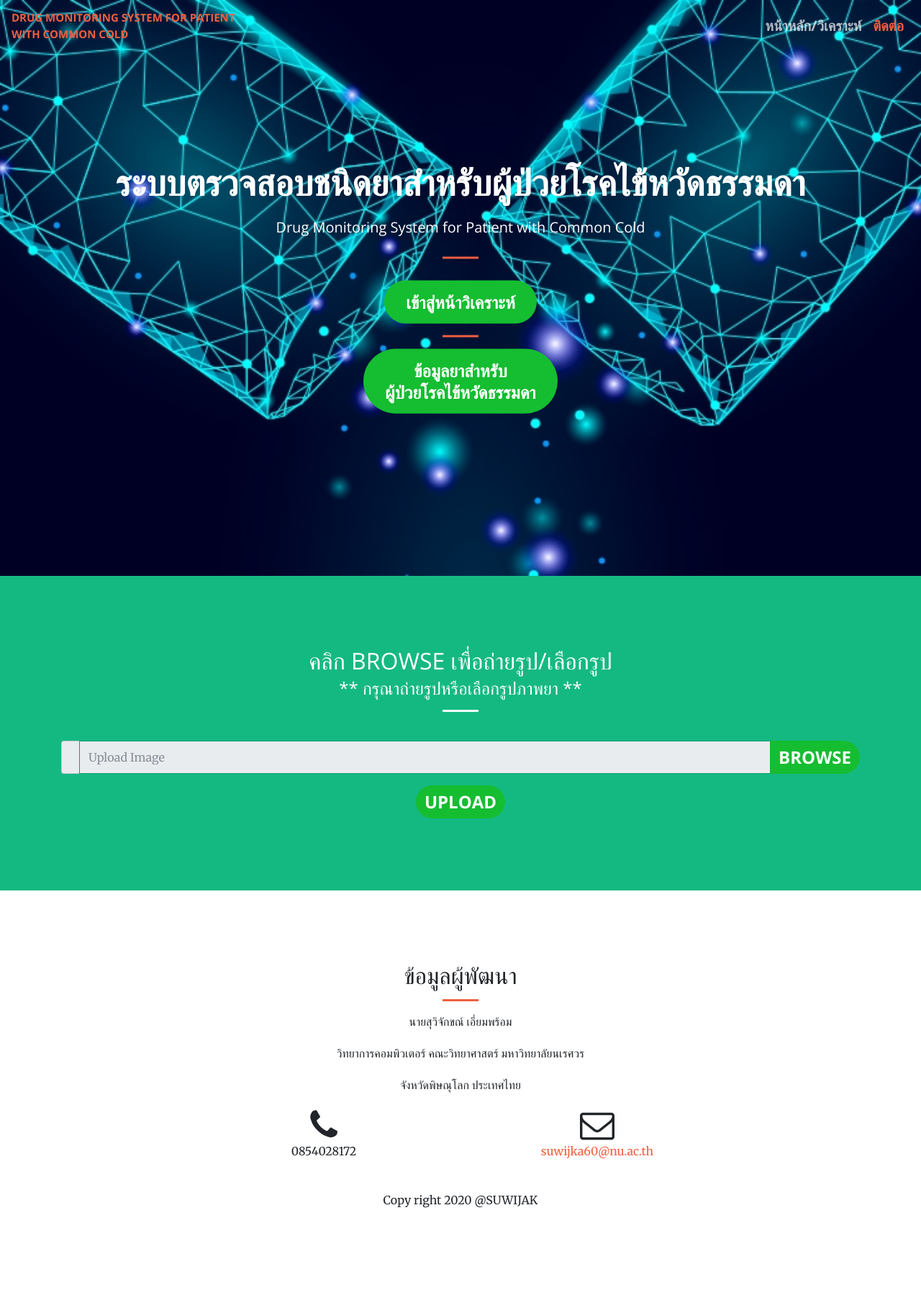
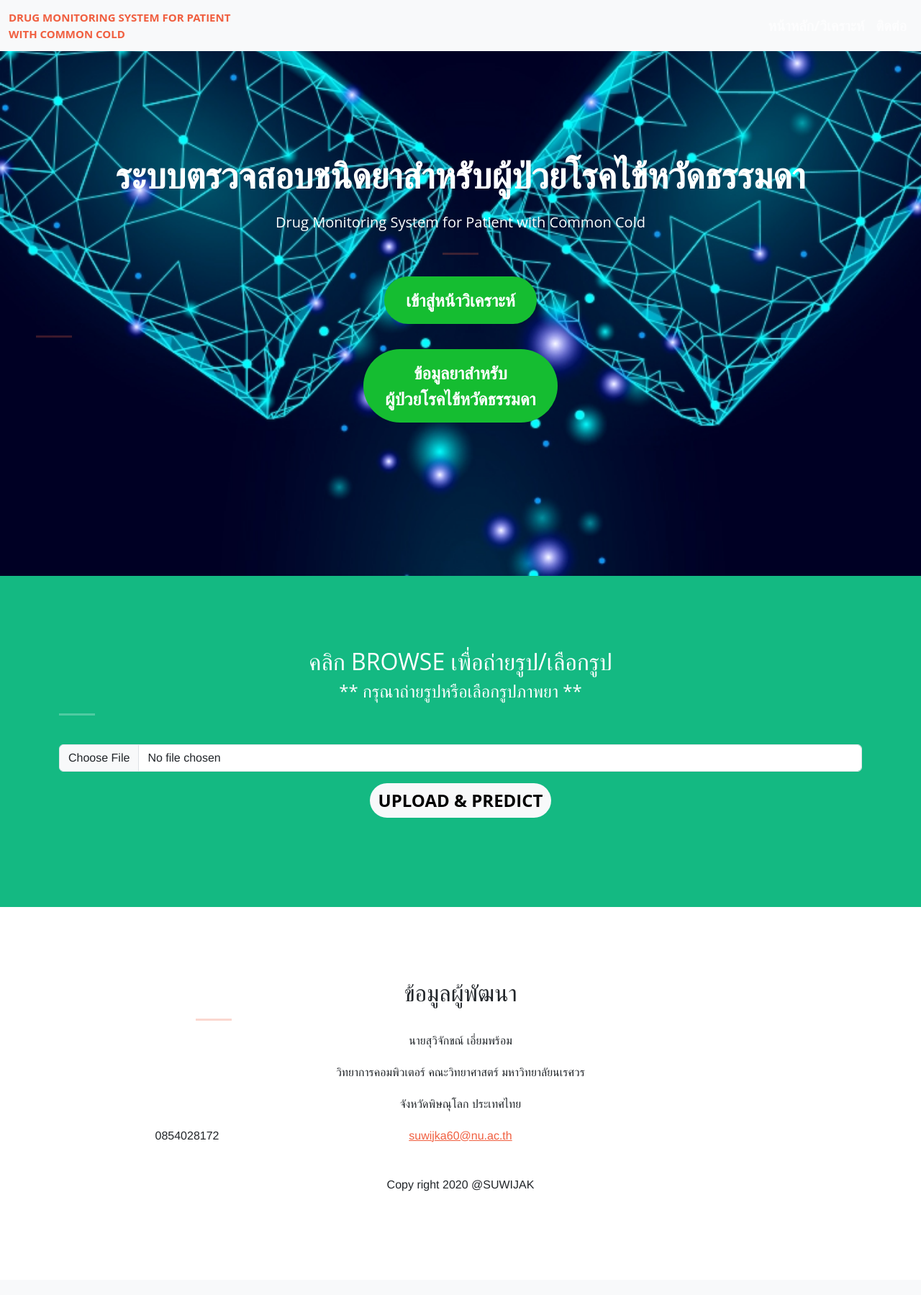
Before and after one commit to sickoGG/myProject, a Flask app: page / in a window 1280 px wide. Shown: the whole page at 72% size. After the commit the page ends 1655 px from the top, so only its background shows below. Run offline with Flask 2, Linux system fonts and the light colour scheme; some libraries are stand-ins or nearby versions.

Commit message:
Fix HTML markup

```diff
--- a/app.py
+++ b/app.py
@@ -9,7 +9,7 @@
 # will be used to redirect the user once the upload is done
 # and send_from_directory will help us to send/show on the
 # browser the file that the user just uploaded
-from flask import Flask, render_template, request, redirect, url_for, send_from_directory,flash
+from flask import Flask, render_template, request, redirect, url_for, send_from_directory, flash, jsonify
 from werkzeug.utils import secure_filename
 # Initialize the Flask application
 app = Flask(__name__)
@@ -18,6 +18,14 @@
 # These are the extension that we are accepting to be uploaded
 app.config['ALLOWED_EXTENSIONS'] = set(['jpg', 'jpeg'])
 app.config['SECRET_KEY'] = '7d441f27d441f27567d441f2b6176a'
+
+DRUG_INFO = {
+    'bromhexine': {'name': 'Bromhexine [hydrochloride]', 'dose': '8 mg'},
+    'chlorpheniramine': {'name': 'Chlorpheniramine maleate', 'dose': '4 mg'},
+    'hydroxyzine': {'name': 'Hydroxyzine-fc', 'dose': '10 mg'},
+    'para': {'name': 'Paracetamol', 'dose': '500 mg'},
+    'other': {'name': 'ยาชนิดอื่นๆ', 'dose': ''}
+}
 
 # For a given file, return whether it's an allowed type or not
 def allowed_file(filename):
@@ -53,6 +61,25 @@
         # Redirect the user to the uploaded_file route, which
         # will basicaly show on the browser the uploaded file
         return render_template('upload_success.html')
+
+@app.route('/api/predict', methods=['POST'])
+def api_predict():
+    file = request.files.get('file')
+    if not file or not allowed_file(file.filename):
+        return jsonify({'error': 'Invalid file'}), 400
+    filename = secure_filename(file.filename)
+    os.makedirs(app.config['UPLOAD_FOLDER'], exist_ok=True)
+    file_path = os.path.join(app.config['UPLOAD_FOLDER'], filename)
+    file.save(file_path)
+    with tf.Graph().as_default():
+        label, score = prediction(file_path)
+    info = DRUG_INFO.get(label, {'name': label, 'dose': ''})
+    return jsonify({
+        'label': label,
+        'score': score,
+        'name': info['name'],
+        'dose': info['dose']
+    })
 
 # This route is expecting a parameter containing the name
 # of a file. Then it will locate that file on the upload
--- /dev/null
+++ b/static/js/app.js
@@ -0,0 +1,35 @@
+(document.addEventListener('DOMContentLoaded', function () {
+    const form = document.getElementById('predictForm');
+    if (!form) return;
+    const fileInput = document.getElementById('fileUpload');
+    const result = document.getElementById('result');
+
+    form.addEventListener('submit', async function (e) {
+        e.preventDefault();
+        if (!fileInput.files.length) {
+            alert('no files selected');
+            return;
+        }
+        const formData = new FormData();
+        formData.append('file', fileInput.files[0]);
+        result.textContent = 'Processing...';
+        try {
+            const resp = await fetch('/api/predict', { method: 'POST', body: formData });
+            const data = await resp.json();
+            if (!resp.ok) {
+                result.textContent = data.error || 'Error';
+                return;
+            }
+            const imgURL = URL.createObjectURL(fileInput.files[0]);
+            result.innerHTML = `
+                <img src="${imgURL}" class="img-fluid mb-3" style="max-width:300px;">
+                <p>ชื่อยา: ${data.name}</p>
+                <p>ขนาด: ${data.dose}</p>
+                <p>ค่าความถูกต้อง: ${data.score}%</p>
+            `;
+        } catch (err) {
+            result.textContent = 'Error';
+            console.error(err);
+        }
+    });
+}));
--- a/templates/index.html
+++ b/templates/index.html
@@ -10,48 +10,23 @@
 
     <title>Drug Monitoring System for Patient with Common Cold</title>
 
-    <!-- Bootstrap core CSS -->
-     <link href="{{ url_for('static', filename='vendor/bootstrap/css/bootstrap.min.css') }}" rel="stylesheet"/>
-
-    <!-- Custom fonts for this template -->
-    <link href="{{ url_for('static', filename='vendor/font-awesome/css/font-awesome.min.css') }}" rel="stylesheet" type="text/css"/>
-    <link href='https://fonts.googleapis.com/css?family=Open+Sans:300italic,400italic,600italic,700italic,800italic,400,300,600,700,800' rel='stylesheet' type='text/css'>
-    <link href='https://fonts.googleapis.com/css?family=Merriweather:400,300,300italic,400italic,700,700italic,900,900italic' rel='stylesheet' type='text/css'>
-
-    <!-- Plugin CSS -->
-    <link href="{{ url_for('static', filename='vendor/magnific-popup/magnific-popup.css') }}" rel="stylesheet" />
-
-    <!-- Custom styles for this template -->
+    <link href="https://cdn.jsdelivr.net/npm/bootstrap@5.3.0/dist/css/bootstrap.min.css" rel="stylesheet">
     <link href="{{ url_for('static', filename='css/creative.min.css') }}" rel="stylesheet" />
-
-
-
-    <link href="/static/vendor/bootstrap/css/bootstrap.min.css" rel="stylesheet"/>
-
-
-    <link href="/static/vendor/font-awesome/css/font-awesome.min.css" rel="stylesheet" type="text/css"/>
-    <link href='https://fonts.googleapis.com/css?family=Open+Sans:300italic,400italic,600italic,700italic,800italic,400,300,600,700,800' rel='stylesheet' type='text/css'>
-    <link href='https://fonts.googleapis.com/css?family=Merriweather:400,300,300italic,400italic,700,700italic,900,900italic' rel='stylesheet' type='text/css'>
-
-
-    <link href="/static/vendor/magnific-popup/magnific-popup.css" rel="stylesheet" />
-
-
-   <link href="/static/css/creative.min.css" rel="stylesheet" />
   </head>
 
   <body>
 
     <!-- Navigation -->
-    <nav class="navbar navbar-expand-md navbar-light fixed-top" id="mainNav">
+    <nav class="navbar navbar-expand-lg navbar-light bg-light fixed-top" id="mainNav">
+      <div class="container-fluid">
       <a class="navbar-brand"  href="#" style="font-size: 15px ">Drug Monitoring System for Patient <br /> with Common Cold</a>
-      <button class="navbar-toggler navbar-toggler-right" type="button" data-toggle="collapse"
-        data-target="#navbarResponsive" aria-controls="navbarResponsive" aria-expanded="false"
+      <button class="navbar-toggler" type="button" data-bs-toggle="collapse"
+        data-bs-target="#navbarResponsive" aria-controls="navbarResponsive" aria-expanded="false"
         aria-label="Toggle navigation">
         <span class="navbar-toggler-icon"></span>
       </button>
       <div class="collapse navbar-collapse" id="navbarResponsive">
-        <ul class="navbar-nav ml-auto">
+        <ul class="navbar-nav ms-auto">
           <li class="nav-item">
             <a class="nav-link" href="#about"> หน้าหลัก/วิเคราะห์ </a>
           </li>
@@ -59,6 +34,7 @@
             <a class="nav-link" href="#contact">ติดต่อ</a>
           </li>
         </ul>
+      </div>
       </div>
     </nav>
 
@@ -69,12 +45,11 @@
           <h1 id="homeHeading">ระบบตรวจสอบชนิดยาสำหรับผู้ป่วยโรคไข้หวัดธรรมดา</h1><br />
           <h5 id="homeHeading">Drug Monitoring System for Patient with Common Cold </h5>
           <hr>
-          <a class="btn btn-primary btn-xl" href="#about">เข้าสู่หน้าวิเคราะห์ </a></hr>
+          <a class="btn btn-primary btn-xl" href="#about">เข้าสู่หน้าวิเคราะห์ </a>
         </div>
         <hr>
           <a class="btn btn-primary btn-xl" href="d" role="button">ข้อมูลยาสำหรับ<br>
                                                                     ผู้ป่วยโรคไข้หวัดธรรมดา</a>
-       </hr>
         </div>
     </header>
 
@@ -87,38 +62,15 @@
         <h4 class="section-heading text-white text-center">** กรุณาถ่ายรูปหรือเลือกรูปภาพยา **</h4>
         <hr class="light">
 			  <br/>
-		    <form name="myForm" action="uploads" method="post" onsubmit="return validateFileForm()" enctype="multipart/form-data">
-			    <div class="form-group">
-            <input type="file" name="file" id="fileUpload" class="file" required style="display: none">
-			      <div class="input-group">
-				      <span class="input-group-addon"><i class="glyphicon glyphicon-picture"></i></span>
-				      <input type="text" class="form-control" disabled placeholder="Upload Image">
-				      <span class="input-group-btn">
-					      <button class="browse btn btn-primary" type="button"><i class="glyphicon glyphicon-search"></i> Browse</button>
-				      </span>
-				    </div>
-          </div>
-          <div class="container">
-            <div class="row">
-              <div class="col text-center">
-                <input type="submit" class="btn btn-primary" value="Upload">
-              </div>
-            </div>
-          </div>
-		    </form>
+                    <form id="predictForm" class="text-center">
+                        <div class="mb-3">
+                          <input type="file" id="fileUpload" class="form-control" required>
+                        </div>
+                        <button type="submit" class="btn btn-light">Upload & Predict</button>
+                    </form>
+                    <div id="result" class="text-white mt-4 text-center"></div>
       </div>
     </section>
-
-    <script>
-    function validateFileForm() {
-      if( document.getElementById("fileUpload").files.length == 0 ){
-      alert('no files selected')
-      return false
-      } else {
-        return true
-      }
-    }
-    </script>
 
     <section id="contact">
       <div class="container">
@@ -150,29 +102,8 @@
       </div>
     </section>
 
-    <!-- Bootstrap core JavaScript -->
-    <script src="{{ url_for('static', filename='vendor/jquery/jquery.min.js') }}"></script>
-    <script src="{{ url_for('static', filename='vendor/popper/popper.min.js') }}"></script>
-    <script src="{{ url_for('static', filename='vendor/bootstrap/js/bootstrap.min.js') }}"></script>
-
-    <!-- Plugin JavaScript -->
-    <script src="{{ url_for('static', filename='vendor/jquery-easing/jquery.easing.min.js') }}"></script>
-    <script src="{{ url_for('static', filename='vendor/scrollreveal/scrollreveal.min.js') }}"></script>
-    <script src="{{ url_for('static', filename='vendor/magnific-popup/jquery.magnific-popup.min.js') }}"></script>
-
-    <!-- Custom scripts for this template -->
-    <script src="{{ url_for('static', filename='js/creative.min.js') }}"></script>
-	<script>
-			$(document).on('click', '.browse', function(){
-		  var file = $(this).parent().parent().parent().find('.file');
-		  file.trigger('click');
-		});
-		$(document).on('change', '.file', function(){
-		  $(this).parent().find('.form-control').val($(this).val().replace(/C:\\fakepath\\/i, ''));
-		});
-  </script>
-
-
+    <script src="https://cdn.jsdelivr.net/npm/bootstrap@5.3.0/dist/js/bootstrap.bundle.min.js"></script>
+    <script src="{{ url_for('static', filename='js/app.js') }}"></script>
   </body>
 
 </html>
```
Also changed, not shown: templates/front.html (+9 -26 lines), 1 other file.
